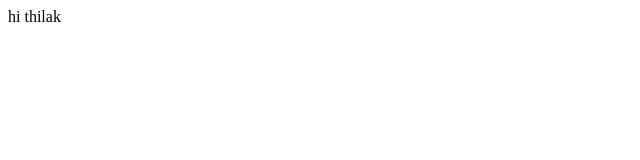
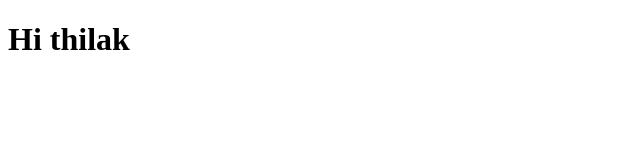
Before and after one commit to ThilakVikram66/Supplier-Detail-Storage-app, a plain HTML site: page index.html in a window 1280 px wide. Shown: the whole page, without its empty margins (0-640 px from the left). Drawn offline with Linux system fonts and the light colour scheme.

Commit message:
create a proper html start file

```diff
--- a/index.html
+++ b/index.html
@@ -1,7 +1,11 @@
-<html>
-  <head>
-  </head>
-  <body>
-    hi thilak
-  </body>
+<!DOCTYPE html>
+<html lang="en">
+<head>
+  <meta charset="UTF-8">
+  <meta name="viewport" content="width=device-width, initial-scale=1.0">
+  <title>Document</title>
+</head>
+<body>
+  <h1>Hi thilak</h1>
+</body>
 </html>
```
